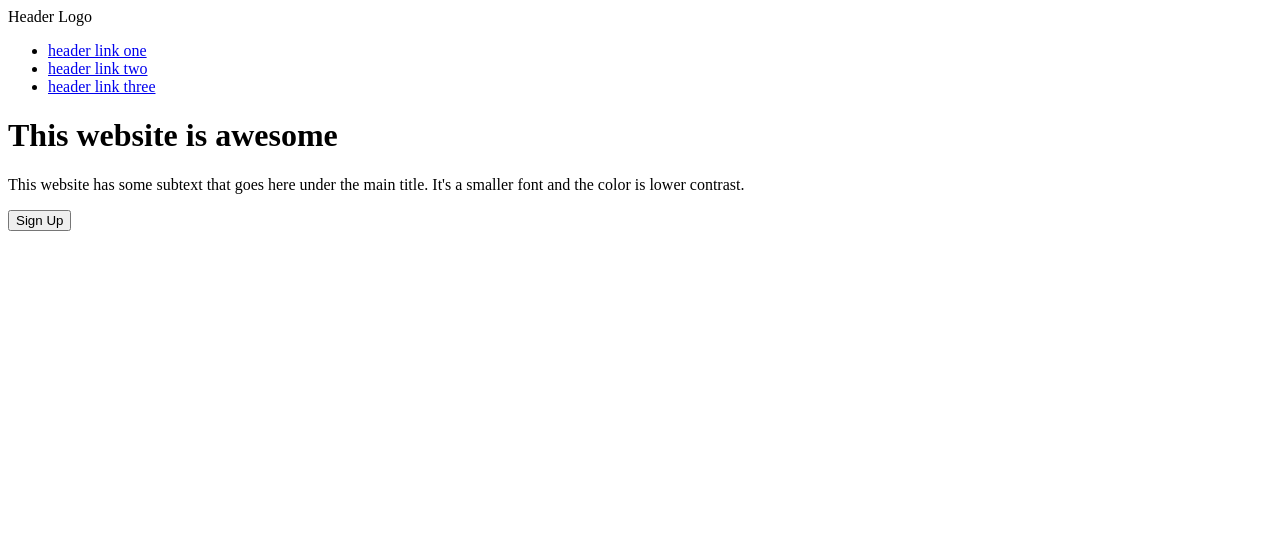
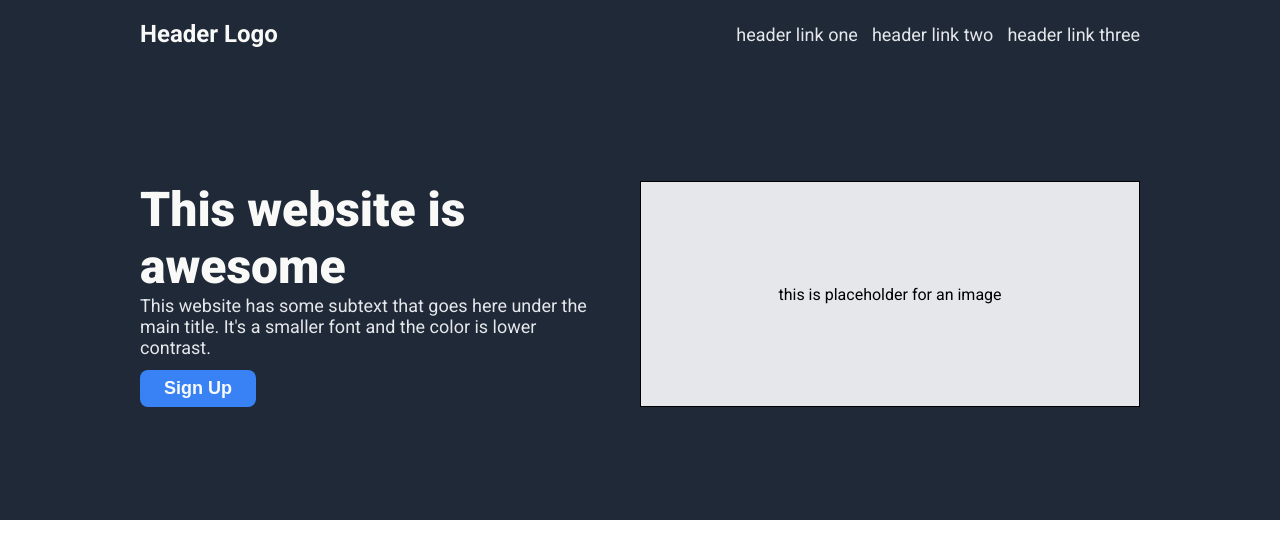
Before and after one commit to aderitoapelao/landing-page, a plain HTML site: page index.html in a window 1280 px wide. Drawn offline with Linux system fonts and the light colour scheme.

Commit message:
style: estilizar a seccao firts(nav e hero)

```diff
--- /dev/null
+++ b/assets/css/style.css
@@ -0,0 +1,99 @@
+html {
+    box-sizing: border-box;
+}
+
+*,
+*::after,
+*::before {
+    box-sizing: inherit;
+}
+
+* {
+    padding: 0;
+    margin: 0;
+}
+
+body {
+    font-family: "Roboto", sans-serif;
+}
+
+.first {
+    height: 65vh;
+    width: 100vw;
+    background-color: #1F2937;
+    display: flex;
+    flex-direction: column;
+    align-items: center;
+}
+
+.nav {
+    width: 100%;
+    max-width: 1000px;
+    padding: 20px 0;
+    display: flex;
+    justify-content: space-between;
+    align-items: center;
+}
+
+.nav span {
+    color: #F9FAF8;
+    font-size: 24px;
+    font-weight: bold;
+}
+
+.nav ul {
+    list-style: none;
+    display: flex;
+    gap: 14px;
+}
+
+.nav ul li a {
+    text-decoration: none;
+    color: #E5E7EB;
+    font-size: 18px;
+}
+
+.hero {
+    flex: 1;
+    width: 100%;
+    max-width: 1000px;
+    display: flex;
+    align-items: center;
+    justify-content: space-between;
+}
+
+.hero .left {
+    width: 45%;
+}
+
+.hero .left h1 {
+    font-size: 48px;
+    color: #F9FAF8;
+    font-weight: 900;
+}
+
+.hero .left p {
+    font-size: 18px;
+    color: #E5E7EB;
+}
+
+.hero .left button {
+    padding: 8px 24px;
+    background-color: #3882F6;
+    color: #F9FAF8;
+    margin-top: 12px;
+    border: none;
+    border-radius: 8px;
+    font-size: 18px;
+    font-weight: 800;
+}
+
+.hero .right {
+    width: 50%;
+    height: 50%;
+    display: flex;
+    align-items: center;
+    justify-content: center;
+    border: 1px solid;
+    background-color: #E5E7EB;
+}
--- a/index.html
+++ b/index.html
@@ -4,18 +4,20 @@
     <meta charset="UTF-8">
     <meta name="viewport" content="width=device-width, initial-scale=1.0">
     <title>Landing Page</title>
+    <link rel="preconnect" href="https://fonts.googleapis.com">
+    <link rel="preconnect" href="https://fonts.gstatic.com" crossorigin>
+    <link href="https://fonts.googleapis.com/css2?family=Roboto:ital,wght@0,100..900;1,100..900&display=swap" rel="stylesheet">
+    <link rel="stylesheet" href="./assets/css/style.css">
 </head>
 <body>
     <div class="first">
         <div class="nav">
             <span>Header Logo</span>
-            <div class="links">
                 <ul>
                     <li><a href="#">header link one</a></li>
                     <li><a href="#">header link two</a></li>
                     <li><a href="#">header link three</a></li>
                 </ul>
-            </div>
         </div>
 
         <div class="hero">
@@ -25,8 +27,9 @@
                 <button>Sign Up</button>
             </div>
 
-            <div class="rigth">
+            <div class="right">
                 <!--Space for an image-->
+                this is placeholder for an image
             </div>
         </div>
 
```
